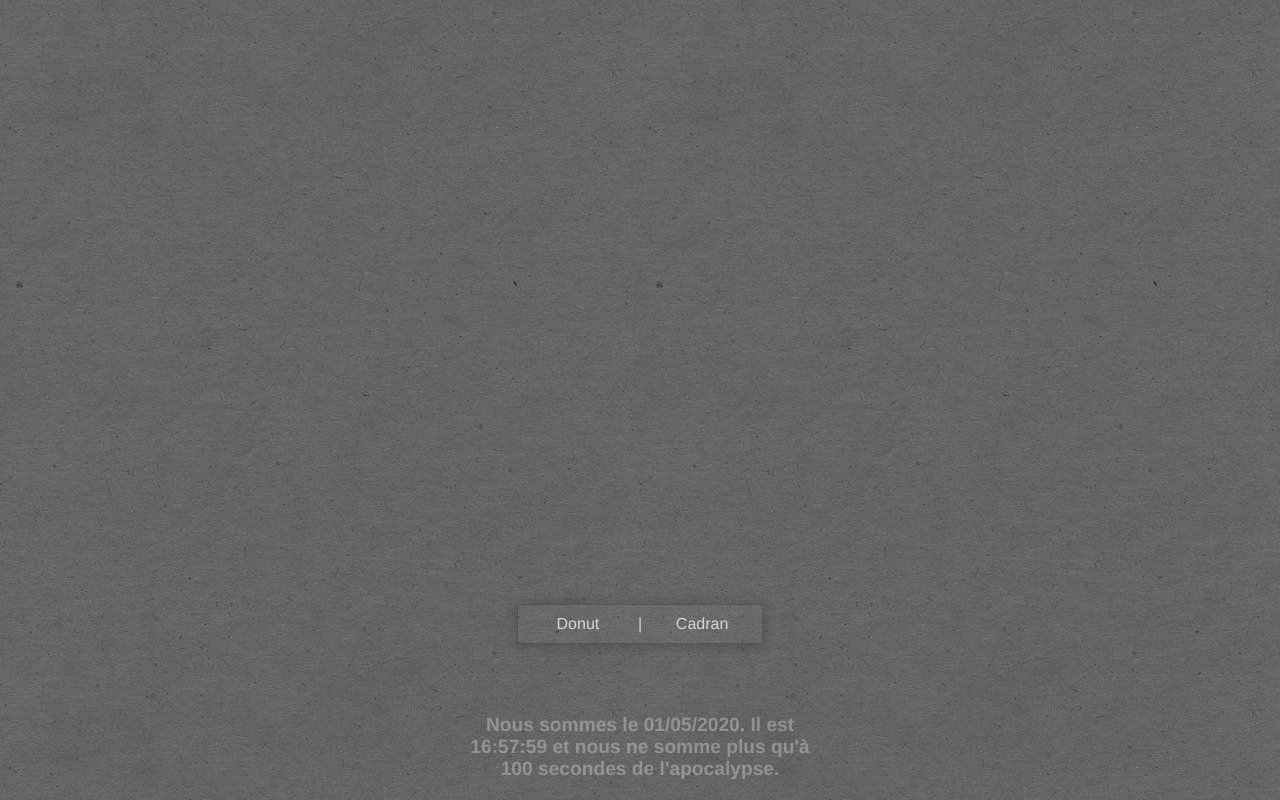
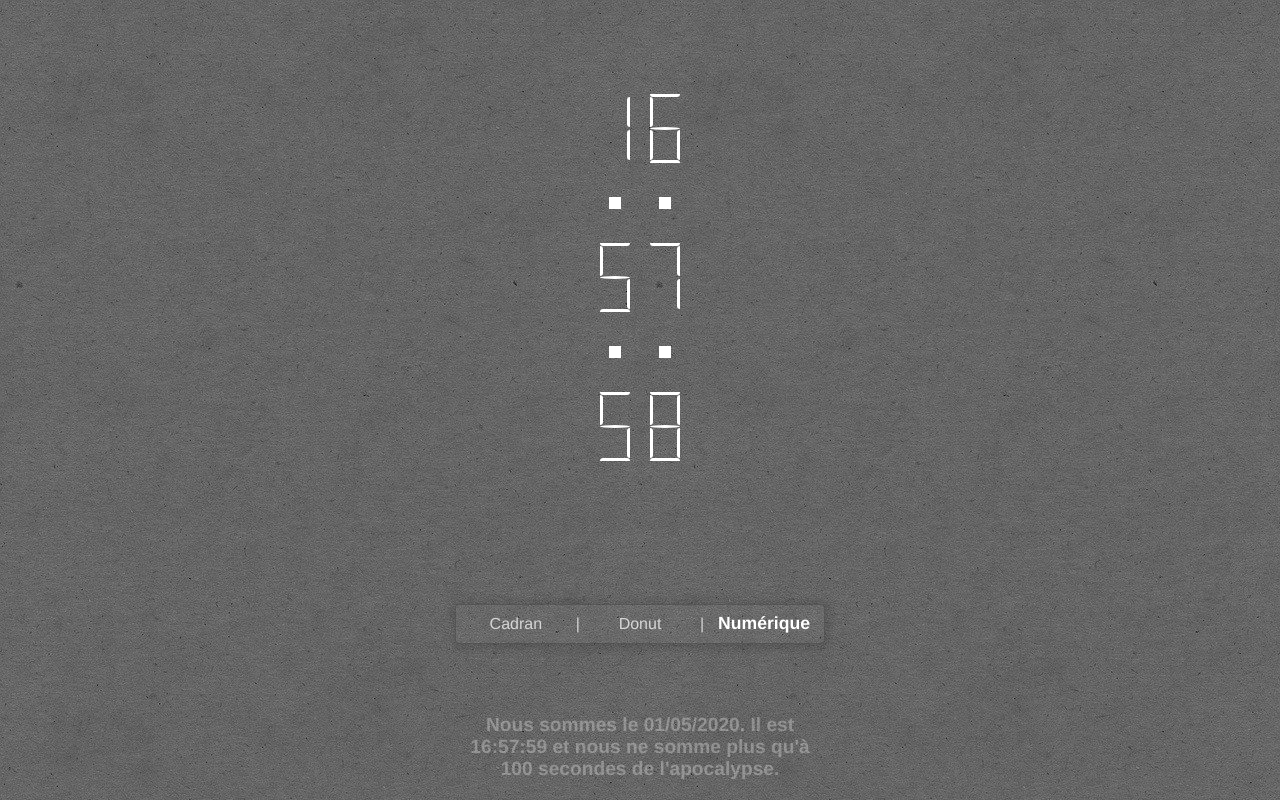
Before and after one commit to clabroche/clock, a Vue app: page /digital in a window 1280 px wide. Built offline with nearby package versions, Linux system fonts and the light colour scheme.

Commit message:
feat(dial): add digital version

```diff
--- a/src/App.vue
+++ b/src/App.vue
@@ -4,13 +4,17 @@
       <router-view/>
     </div>
     <div class="nav">
+      <a @click="$router.push({name: 'dial'})" :class="{
+        active: $route.name === 'dial'
+      }">Cadran</a>
+      |
       <a @click="$router.push({name: 'doughnut'})" :class="{
         active: $route.name === 'doughnut'
       }">Donut</a>
       |
-      <a @click="$router.push({name: 'dial'})" :class="{
-        active: $route.name === 'dial'
-      }">Cadran</a>
+      <a @click="$router.push({name: 'digital'})" :class="{
+        active: $route.name === 'digital'
+      }">Numérique</a>
     </div>
     <div class="explain">
       Nous sommes le {{pad(clock.day)}}/{{pad(clock.month)}}/{{clock.year}}. Il est {{pad(clock.hours)}}:{{pad(clock.minutes)}}:{{pad(clock.seconds)}} et nous ne somme plus qu'à {{clock.universe}} secondes de l'apocalypse.
--- /dev/null
+++ b/src/components/digital/Integer.vue
@@ -0,0 +1,222 @@
+<template>
+  <div class="integer" :class="'number' + value">
+    <div class="bar top"></div>
+    <div class="horizontal">
+      <div class="bar left-top"></div>
+      <div class="bar right-top"></div>
+    </div>
+    <div class="bar center"></div>
+    <div class="horizontal">
+      <div class="bar left-bottom"></div>
+      <div class="bar right-bottom"></div>
+    </div>
+    <div class="bar bottom"></div>
+  </div>
+</template>
+
+<script>
+export default {
+  props: {
+    value: {default: 0},
+    width: {default: 40}
+  },
+  mounted() {
+    this.changeWidth()
+  },
+  watch: {
+    width() {
+      this.changeWidth()
+    }
+  },
+  methods: {
+    changeWidth() {
+      const html = document.documentElement
+      html.style.setProperty('--numericIntegerWidth', this.width + 'px')
+    }
+  }
+}
+</script>
+
+<style lang="scss">
+:root {
+  --numericIntegerWidth: 40px;
+  --numericIntegerWeight: calc(var(--numericIntegerWidth) / 10);
+
+  --numericIntegerIncrementalDelay: 40ms;
+
+  --numericIntegerTransitionTop: 0ms;
+  --numericIntegerTransitionLeftTop: calc(var(--numericIntegerTransitionTop) + var(--numericIntegerIncrementalDelay));
+  --numericIntegerTransitionRightTop: calc(var(--numericIntegerTransitionLeftTop) + var(--numericIntegerIncrementalDelay));
+  --numericIntegerTransitionCenter: calc(var(--numericIntegerTransitionRightTop) + var(--numericIntegerIncrementalDelay));
+  --numericIntegerTransitionLeftBottom: calc(var(--numericIntegerTransitionCenter) + var(--numericIntegerIncrementalDelay));
+  --numericIntegerTransitionRightBottom: calc(var(--numericIntegerTransitionLeftBottom) + var(--numericIntegerIncrementalDelay));
+  --numericIntegerTransitionBottom: calc(var(--numericIntegerTransitionRightBottom) + var(--numericIntegerIncrementalDelay));
+}
+</style>
+<style lang="scss" scoped>
+.integer {
+  position: relative;
+  display: flex;
+  flex-direction: column;
+  margin: 10px;
+  .horizontal {
+    display: flex;
+    justify-content: space-between;
+  }
+  .bar {
+    background-color: #fff;
+    opacity: 0;
+    transition: 300ms;
+    &.top {
+      transition-delay: var(--numericIntegerTransitionTop);
+      width: var(--numericIntegerWidth);
+      height: var(--numericIntegerWeight);
+      border-bottom-left-radius: var(--numericIntegerWeight);
+      border-bottom-right-radius: var(--numericIntegerWeight);
+    }
+    &.center {
+      transition-delay: var(--numericIntegerTransitionCenter);
+      width: var(--numericIntegerWidth);
+      height: var(--numericIntegerWeight);
+      border-bottom-left-radius: 50%;
+      border-top-left-radius: 50%;
+      border-bottom-right-radius: 50%;
+      border-top-right-radius: 50%;
+    }
+    &.bottom {
+      transition-delay: var(--numericIntegerTransitionBottom);
+      width: var(--numericIntegerWidth);
+      height: var(--numericIntegerWeight);
+      border-top-left-radius: var(--numericIntegerWeight);
+      border-top-right-radius: var(--numericIntegerWeight);
+    }
+
+    &.left-top {
+      transition-delay: var(--numericIntegerTransitionLeftTop);
+      transition-delay: 0;
+      width: var(--numericIntegerWeight);
+      height: var(--numericIntegerWidth);
+      border-bottom-right-radius: var(--numericIntegerWeight);
+      border-top-right-radius: var(--numericIntegerWeight);
+    }
+    &.right-top {
+      transition-delay: var(--numericIntegerTransitionRightTop);
+      width: var(--numericIntegerWeight);
+      height: var(--numericIntegerWidth);
+      border-bottom-left-radius: var(--numericIntegerWeight);
+      border-top-left-radius: var(--numericIntegerWeight);
+    }
+    &.left-bottom {
+      transition-delay: var(--numericIntegerTransitionLeftBottom);
+      width: var(--numericIntegerWeight);
+      height: var(--numericIntegerWidth);
+      border-bottom-right-radius: var(--numericIntegerWeight);
+      border-top-right-radius: var(--numericIntegerWeight);
+    }
+    &.right-bottom {
+      transition-delay: var(--numericIntegerTransitionRightBottom);
+      width: var(--numericIntegerWeight);
+      height: var(--numericIntegerWidth);
+      border-bottom-left-radius: var(--numericIntegerWeight);
+      border-top-left-radius: var(--numericIntegerWeight);
+    }
+  }
+  &.number1 {
+    .right-top, .right-bottom {
+      opacity: 1;
+    }
+  }
+
+  &.number2 {
+    .top,
+    .right-top,
+    .center,
+    .left-bottom,
+    .bottom {
+      opacity: 1;
+    }
+  }
+
+  &.number3 {
+    .top,
+    .right-top,
+    .center,
+    .right-bottom,
+    .bottom {
+      opacity: 1;
+    }
+  }
+
+  &.number4 {
+    .left-top,
+    .right-top,
+    .center,
+    .right-bottom {
+      opacity: 1;
+    }
+  }
+
+  &.number5 {
+    .top,
+    .left-top,
+    .center,
+    .right-bottom,
+    .bottom {
+      opacity: 1;
+    }
+  }
+
+  &.number6 {
+    .top,
+    .left-top,
+    .center,
+    .left-bottom,
+    .right-bottom,
+    .bottom {
+      opacity: 1;
+    }
+  }
+
+  &.number7 {
+    .top,
+    .right-top,
+    .right-bottom {
+      opacity: 1;
+    }
+  }
+
+  &.number8 {
+    .top,
+    .left-top,
+    .left-bottom,
+    .center,
+    .right-top,
+    .right-bottom,
+    .bottom {
+      opacity: 1;
+    }
+  }
+
+  &.number9 {
+    .top,
+    .left-top,
+    .center,
+    .right-top,
+    .right-bottom,
+    .bottom {
+      opacity: 1;
+    }
+  }
+
+  &.number0 {
+    .top,
+    .left-top,
+    .right-top,
+    .right-bottom,
+    .left-bottom,
+    .bottom {
+      opacity: 1;
+    }
+  }
+}
+</style>
--- /dev/null
+++ b/src/components/digital/Number.vue
@@ -0,0 +1,35 @@
+<template>
+  <div class="number">
+    <integer
+      :value="integer"
+      :width="width"
+      v-for='(integer, position) of padded ? pad(value) : value'
+      :key="'hours' + '-' + position">
+    </integer>
+  </div>
+</template>
+
+<script>
+import IntegerVue from './Integer.vue'
+export default {
+  components: {
+    integer: IntegerVue
+  },
+  props: {
+    padded: {default: false},
+    value: {default: 0},
+    width: {default: 40}
+  },
+  methods: {
+    pad(d) {
+      return (d < 10) ? '0' + Math.floor(d).toFixed() : Math.floor(d).toFixed();
+    }
+  }
+}
+</script>
+
+<style lang="scss" scoped>
+.number {
+  display: flex;
+}
+</style>
--- a/src/router/index.js
+++ b/src/router/index.js
@@ -2,6 +2,7 @@ import Vue from 'vue'
 import VueRouter from 'vue-router'
 import ClockDoughnut from '../views/ClockDoughnut.vue'
 import ClockDial from '../views/ClockDial.vue'
+import ClockDigital from '../views/ClockDigital.vue'
 
 Vue.use(VueRouter)
 
@@ -18,7 +19,11 @@ const routes = [
     path: '/dial',
     name: 'dial',
     component: ClockDial
-  },
+  }, {
+    path: '/digital',
+    name: 'digital',
+    component: ClockDigital
+  }
 ]
 
 const router = new VueRouter({
--- /dev/null
+++ b/src/views/ClockDigital.vue
@@ -0,0 +1,58 @@
+<template>
+  <div class="clock-container">
+    <number :width="width" :value="clock.hours" :padded="true"></number>
+    <div class="colon">
+      <div class="point"></div>
+      <div class="point"></div>
+    </div>
+    <number :width="width" :value="clock.minutes" :padded="true"></number>
+    <div class="colon">
+      <div class="point"></div>
+      <div class="point"></div>
+    </div>
+    <number :width="width" :value="clock.seconds" :padded="true"></number>
+  </div>
+</template>
+
+<script>
+import clock from '../services/clock'
+import NumberVue from '../components/digital/Number.vue'
+export default {
+  components: {
+    number: NumberVue
+  },
+  data() {
+    return {
+      clock,
+      number: 8,
+      width: 30
+    }
+  },
+  mounted() {
+    const html = document.documentElement
+    html.style.setProperty('--clockDigitalColonWidth', (this.width / 2) - (this.width / 10) + 'px')
+  },
+}
+</script>
+<style lang="scss" scoped>
+.clock-container {
+  position: relative;
+  display: flex;
+  flex-direction: column;
+  justify-content: center;
+  align-items: center;
+  height: 100%;
+  width: 100%;
+  .colon {
+    display: flex;
+    justify-content: space-around;
+    margin: calc(var(--clockDigitalColonWidth) * 2);
+    width: 100%;
+    .point {
+      background-color: #fff;
+      width: var(--clockDigitalColonWidth);
+      height: var(--clockDigitalColonWidth);
+    }
+  }
+}
+</style>
```
